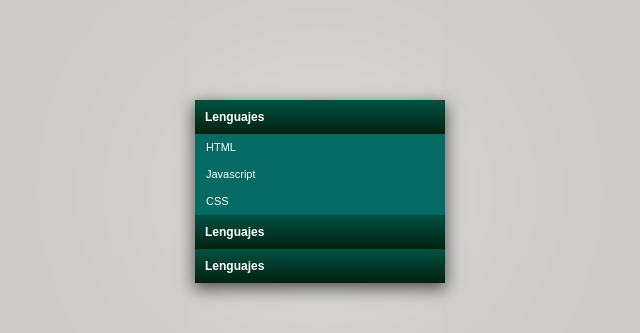
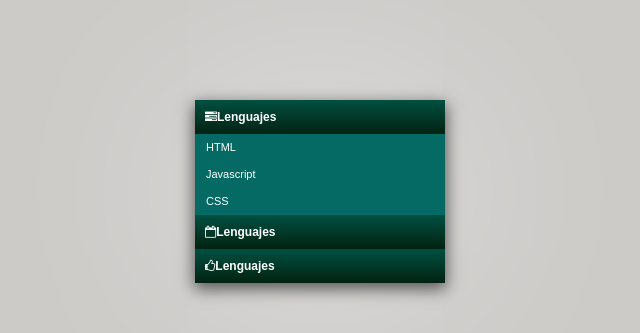
Before and after one commit to AlainBarrios/Menu-Acordeon, a plain HTML site: page index.html in a window 1280 px wide. Shown: the top 333 px of the page, 320-960 px from the left. Drawn offline with nearby package versions, Linux system fonts and the light colour scheme.

Commit message:
Update index.html

```diff
--- a/index.html
+++ b/index.html
@@ -1,10 +1,11 @@
-<!DOCTYPE html>
 <html lang="en">
 <head>
 	<meta charset="UTF-8">
 	<title>Document</title>
 	<link rel="stylesheet" href="estilos.css">
+  <link rel="stylesheet" href="//maxcdn.bootstrapcdn.com/font-awesome/4.3.0/css/font-awesome.min.css">
 	<script type="text/javascript" src="https://ajax.googleapis.com/ajax/libs/jquery/1.11.2/jquery.min.js"></script>
+
 	<script type="text/javascript" src="menu_acordeon.js"></script>
 </head>
 <body>
@@ -12,7 +13,7 @@
 	<div id="acordeon">
 		<ul>
         <li class="active">
-				<h3><span></span>Lenguajes</h3>
+            <h3><i class="fa fa-tasks"></i>Lenguajes</h3>
             <ul>
                 <li><a href="#">HTML</a></li>
                 <li><a href="#">Javascript</a></li>
@@ -20,7 +21,7 @@
             </ul>
         </li>
         <li>
-				<h3><span></span>Lenguajes</h3>
+          <h3><i class="fa fa-calendar-o"></i>Lenguajes</h3>
             <ul>
                 <li><a href="#">HTML</a></li>
                 <li><a href="#">Javascript</a></li>
@@ -28,7 +29,7 @@
             </ul>
         </li>
         <li>
-				<h3><span></span>Lenguajes</h3>
+          <h3><i class="fa fa-thumbs-o-up"></i>Lenguajes</h3>
           <ul>
               <li><a href="#">HTML</a></li>
               <li><a href="#">Javascript</a></li>
```
Lines whose indentation alone changed are shown as unchanged.
